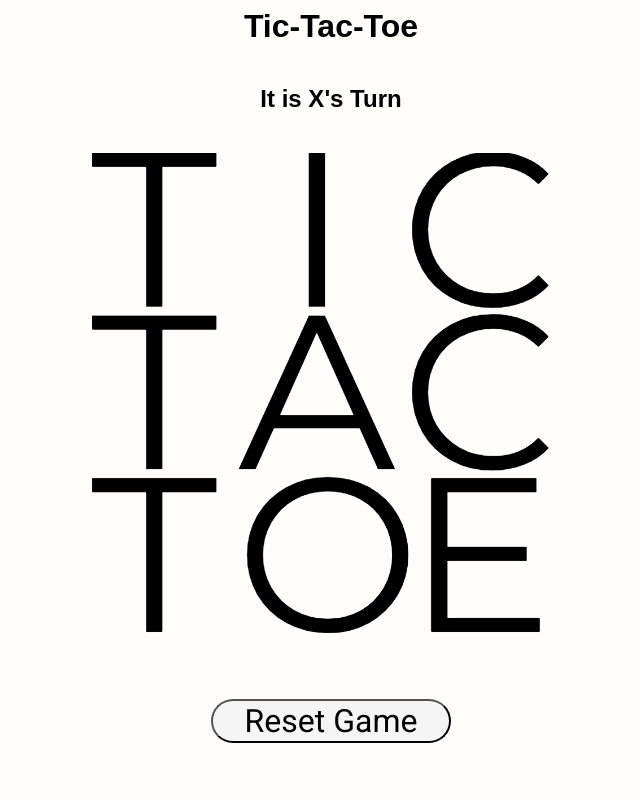
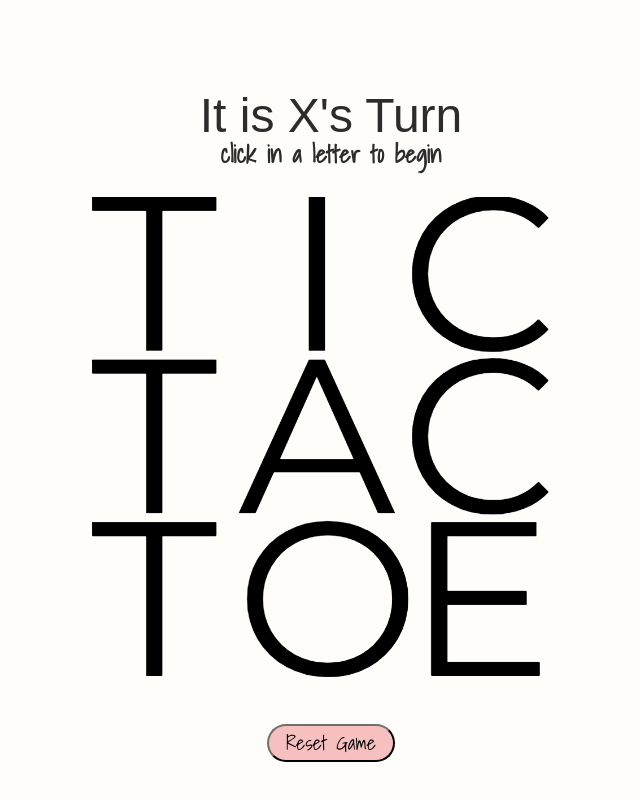
Before and after one commit to bcarteratx/tic-tac-toe, a plain HTML site: page index.html in a window 1280 px wide. Shown: the whole page, without its empty margins (309-949 px from the left). Drawn offline with Linux system fonts and the light colour scheme.

Commit message:
finish styling

```diff
--- a/css/main.css
+++ b/css/main.css
@@ -1,6 +1,7 @@
 body {
     text-align: center;
     font-family: Arial, Helvetica, sans-serif;
+    color: rgb(44, 44, 44);
     height: 100vh;
     display: flex;
     flex-direction: column;
@@ -8,11 +9,16 @@ body {
 }
 
 h1 {
-    margin: 0 auto;
+    font-family: 'Shadows Into Light', cursive;
+    margin-bottom: 3vmin;
+    font-size: 3vmin;
 }
 
 #message {
-    margin: 5vmin auto;
+    font-family: 'Roboto Bold', sans-serif;
+    font-weight: lighter;
+    font-size: 6vmin;
+    margin: 10vmin 0 -3vmin 0;
 }
 
 section.board {
@@ -74,10 +80,10 @@ div {
 
 #reset {
     border-radius: 30px;
-    border-color: black;
-    background-color: whitesmoke;
+    border-color: rgb(27, 27, 27);
+    background-color: rgb(247, 192, 192);
     margin: auto;
-    font-family: 'Roboto', sans-serif;
-    font-size: 4vmin;
-    width: 30vmin;
+    font-family: 'Shadows Into Light', cursive;
+    font-size: 2.5vmin;
+    width: 16vmin;
 }
--- a/index.html
+++ b/index.html
@@ -11,9 +11,8 @@
 
 </head>
 <body>
-    <h1>Tic-Tac-Toe</h1>
-    <h2 id="message">Message</h2>
-
+    <h1 id="message">Message</h1>
+    <h1>click in a letter to begin</h1>
     <section class="board">
         <div id="sq0"></div>
         <div id="sq1"></div>
--- a/js/main.js
+++ b/js/main.js
@@ -64,9 +64,12 @@ function handleTurn(click) {
     if (board[idx] || winner) return;
     board[idx] = turn;
     if (turn === 'x') {
-        turn = 'o'
+        turn = 'o';
+        document.getElementById('message').textContent = "It's O's Turn";
     } else {
-        turn = 'x'
+        turn = 'x';
+        document.getElementById('message').textContent = "It's X's Turn";
+
     }
     win = checkWinner();
     render();
```
